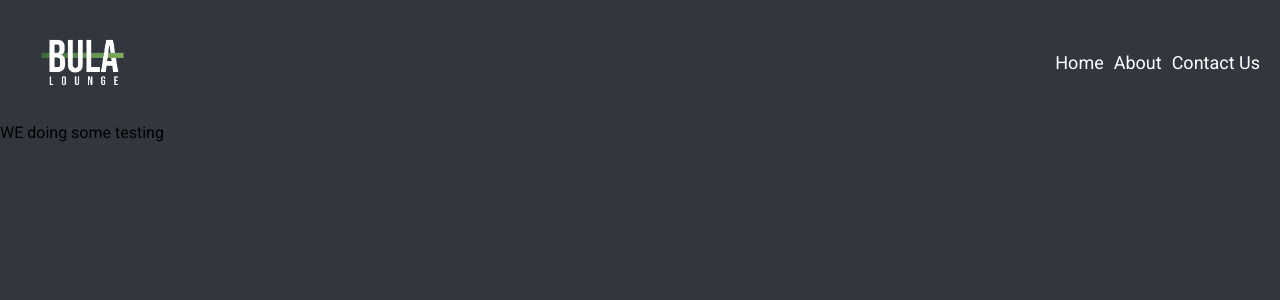
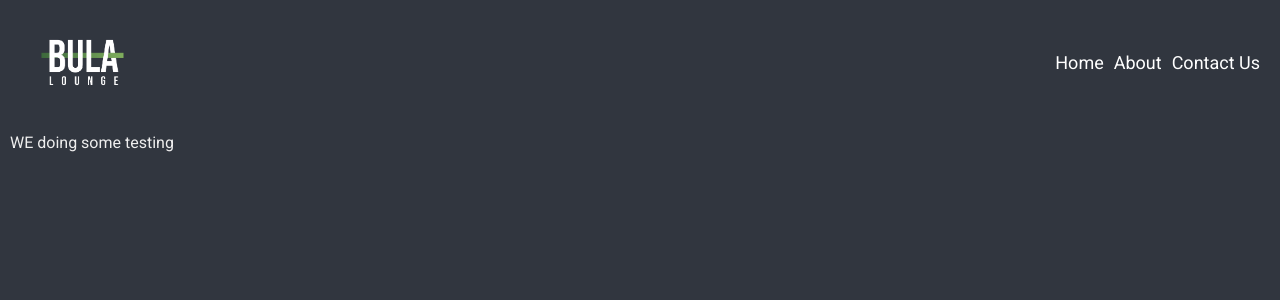
Before and after one commit to hkainth7/next-bula-lounge, a Next.js app: page /About in a window 1280 px wide. Shown: the top 300 px of the page. Built offline with nearby package versions, Linux system fonts and the light colour scheme.

Commit message:
updated about page

```diff
--- a/app/About/page.tsx
+++ b/app/About/page.tsx
@@ -1,7 +1,7 @@
 import React from "react";
 
 const About = () => {
-	return <div>WE doing some testing</div>;
+	return <main>WE doing some testing</main>;
 };
 
 export default About;
```
